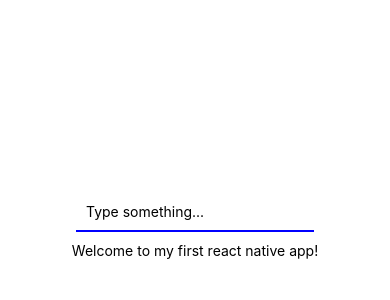
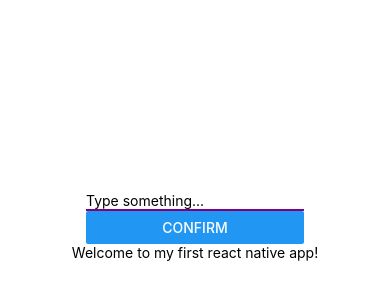
Before and after one commit to Astrid-weiwei/mobile-project, a React Native app: screen / in a window 390 px wide. Shown: the part 206-506 px from the top of the page. Built offline with nearby package versions, Linux system fonts and the light colour scheme.

Commit message:
Add a Button called Confirm in Input.js.

```diff
--- a/components/Input.js
+++ b/components/Input.js
@@ -1,6 +1,6 @@
 
 import React, { useState, useEffect, useRef } from 'react';
-import { View, TextInput, Text, StyleSheet } from 'react-native';
+import { View, TextInput, Text, Button, StyleSheet } from 'react-native';
 
 export default function Input({ shouldFocus }) {
   const [text, setText] = useState('');
@@ -20,14 +20,20 @@
   function handleFocus() {
     setIsFocused(true);
   }
+  function handleConfirm() {
+    console.log(text);
+  }
+  function updateText() {
+    setText(changeText);
+  }
 
   return (
     <View style={styles.container}>
       <TextInput
         ref={inputRef}
-        style={styles.input}
+        style={{ borderBottomColor: "purple", borderBottomWidth: 2 }}
+        value={text}
         placeholder="Type something..."
-        value={text}
         onChangeText={setText}
         onFocus={handleFocus}
         onBlur={handleBlur}
@@ -43,6 +49,10 @@
           {text.length >= 3 ? "Thank you" : "Please type more than 3 characters"}
         </Text>
       )}
+      <Button
+        title="Confirm"  // Required prop: Button text
+        onPress={handleConfirm}  // Required prop: Event handler function
+      />
     </View>
   );
 }
```
